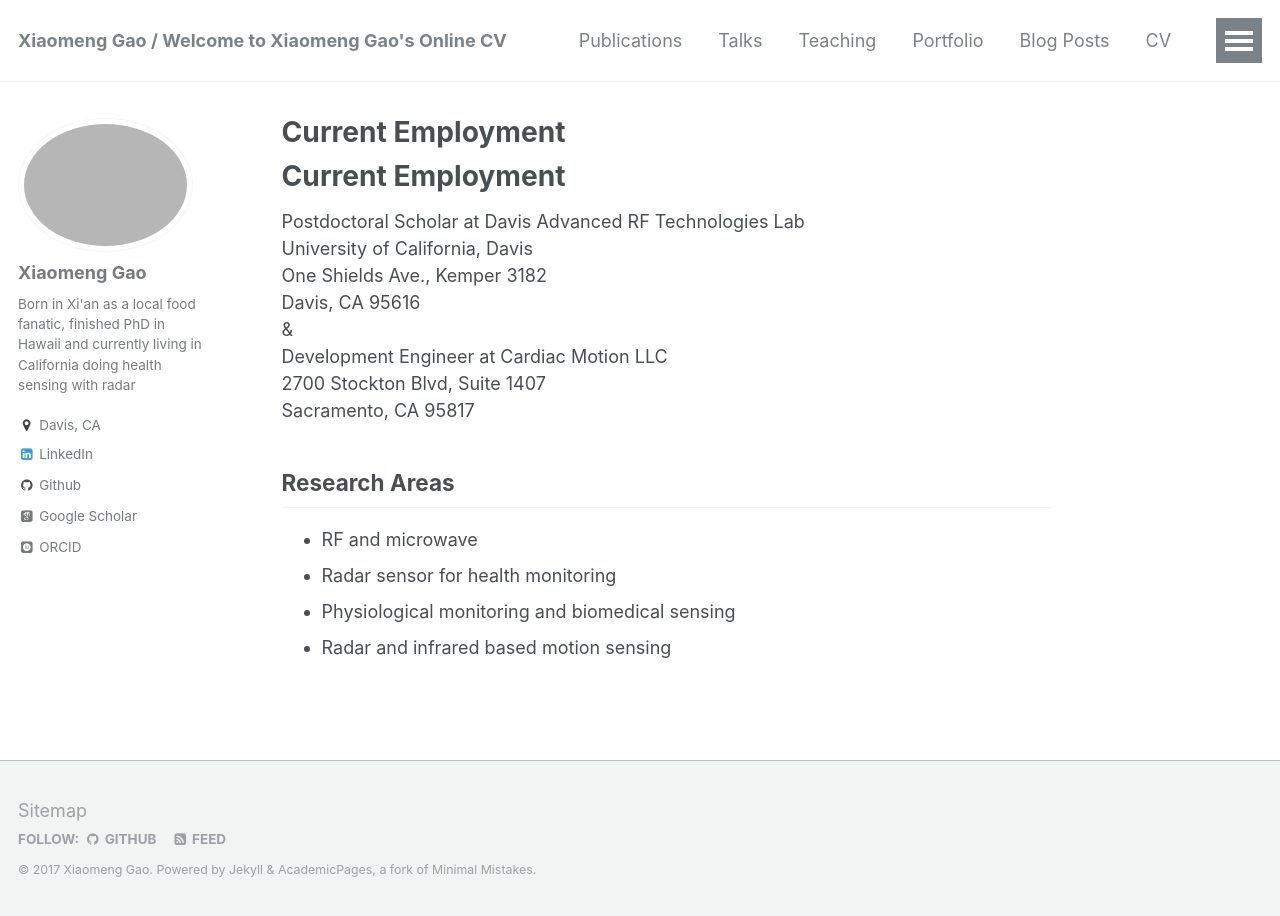
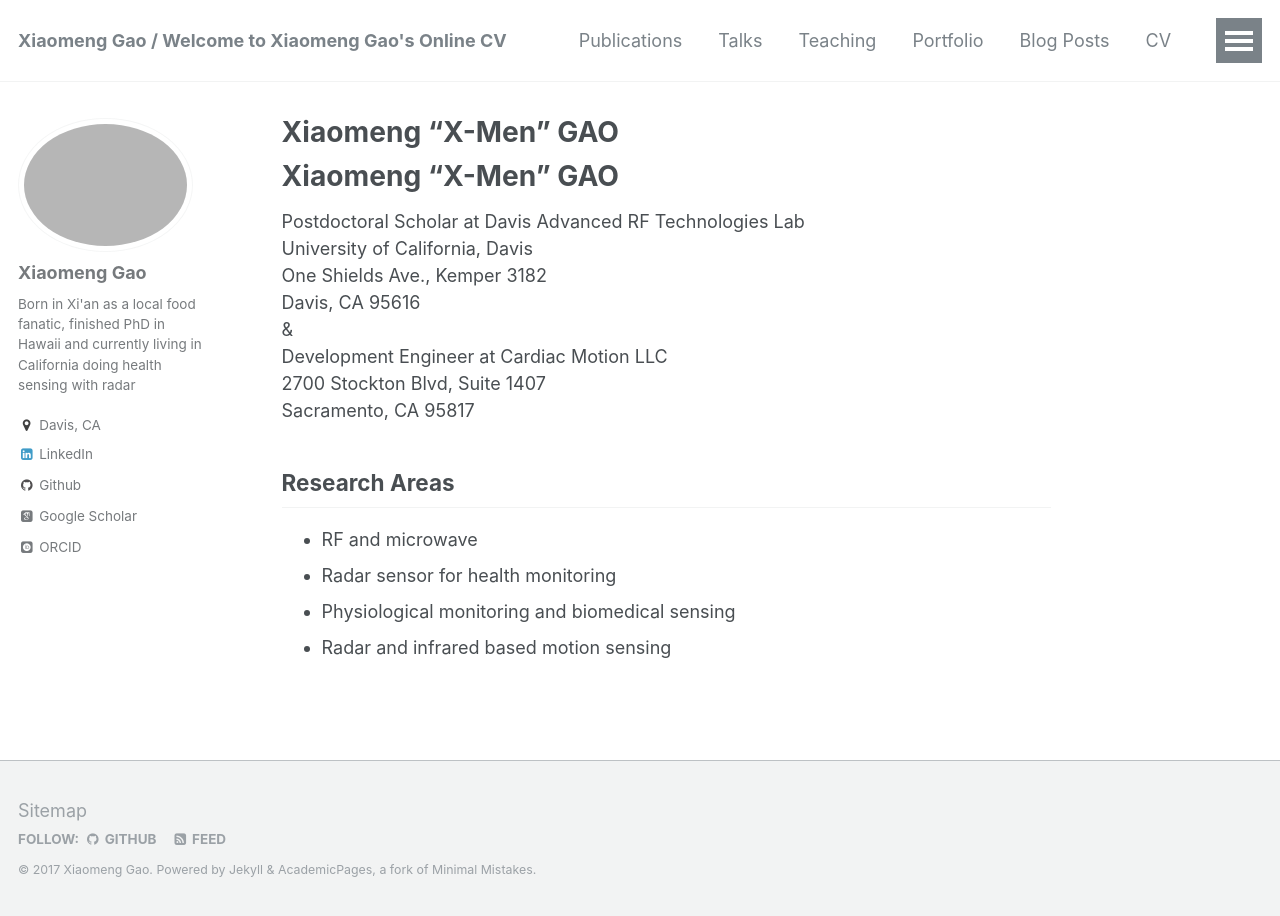
Before and after one commit to x-mengao/x-mengao.github.io, a Jekyll site: the page built from _pages/about.md, in a window 1280 px wide. Built offline with Jekyll 4.4.1, drawn with Linux system fonts in a browser that asks for light colours; some web fonts are replaced; our own code applies the rules of GitHub Pages for plain Markdown files.

Commit message:
Update about.md

```diff
--- a/_pages/about.md
+++ b/_pages/about.md
@@ -1,4 +1,4 @@
-# **Current Employment**<br/>
+# **Xiaomeng "X-Men" GAO**<br/>
 
 Postdoctoral Scholar at Davis Advanced RF Technologies Lab <br/>
 University of California, Davis <br/>
```
